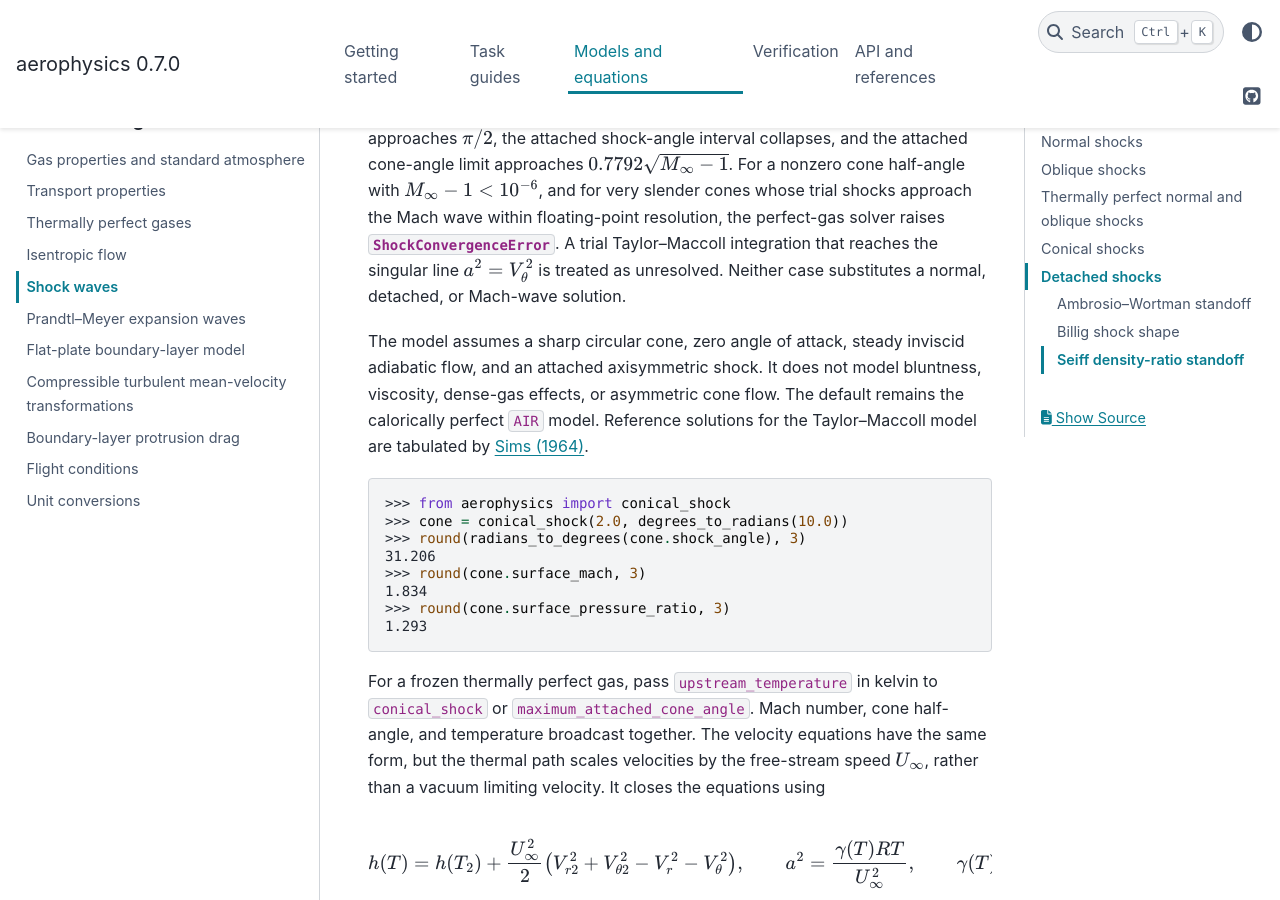
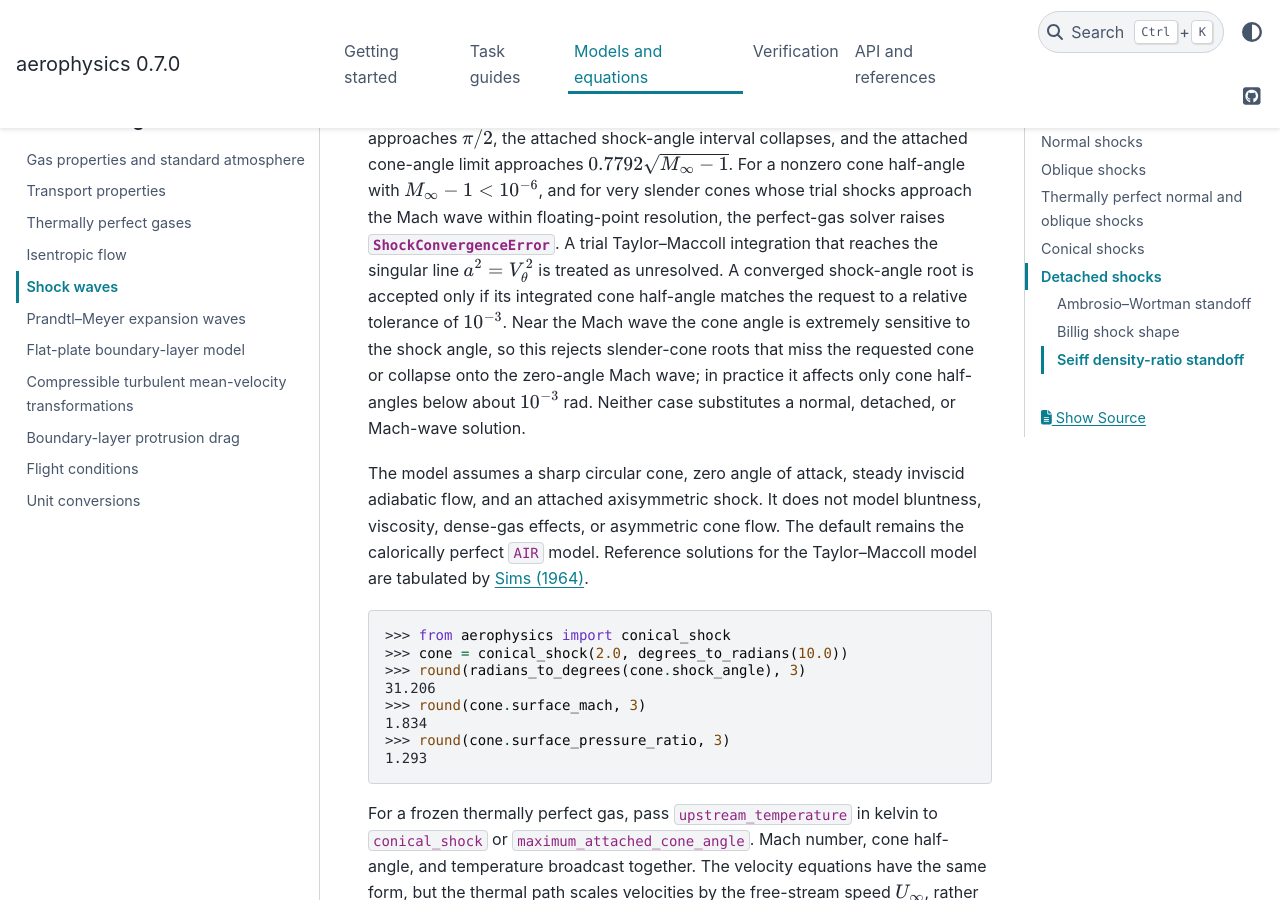
Before and after one commit to pandorobo11/aerophysics, a Sphinx documentation site: the page built from docs/models/shock_waves.rst, in a window 1280 px wide and 900 px high, scrolled down 5419 px. Built offline with Sphinx 7.4.7 and the PyData theme 0.15.4, drawn with Linux system fonts in a browser that asks for light colours.

Commit message:
fix: reject conical roots that miss the requested cone angle
Brent convergence only bounds the shock-angle bracket. Slender cones
could converge onto the Mach-angle endpoint, returning the zero-angle
Mach-wave state with unit surface ratios, or onto a root up to 24% off
the requested cone. Require the integrated cone half-angle to match the
request to 1e-3 relative before returning.

Co-Authored-By: Claude Opus 5.5 <noreply@anthropic.com>

```diff
--- a/docs/models/shock_waves.rst
+++ b/docs/models/shock_waves.rst
@@ -281,8 +281,13 @@ shock-angle interval collapses, and the attached cone-angle limit approaches
 approach the Mach wave within floating-point resolution, the perfect-gas
 solver raises :class:`~aerophysics.exceptions.ShockConvergenceError`.  A trial
 Taylor--Maccoll integration that reaches the singular line
-:math:`a^2=V_\theta^2` is treated as unresolved.  Neither case substitutes a
-normal, detached, or Mach-wave solution.
+:math:`a^2=V_\theta^2` is treated as unresolved.  A converged shock-angle
+root is accepted only if its integrated cone half-angle matches the request
+to a relative tolerance of :math:`10^{-3}`.  Near the Mach wave the cone angle
+is extremely sensitive to the shock angle, so this rejects slender-cone roots
+that miss the requested cone or collapse onto the zero-angle Mach wave; in
+practice it affects only cone half-angles below about :math:`10^{-3}` rad.
+Neither case substitutes a normal, detached, or Mach-wave solution.
 
 The model assumes a sharp circular cone, zero angle
 of attack, steady inviscid adiabatic flow, and an attached axisymmetric shock.
```
Also changed, not shown: CHANGELOG.md (+5 -1 lines), 2 other files.
